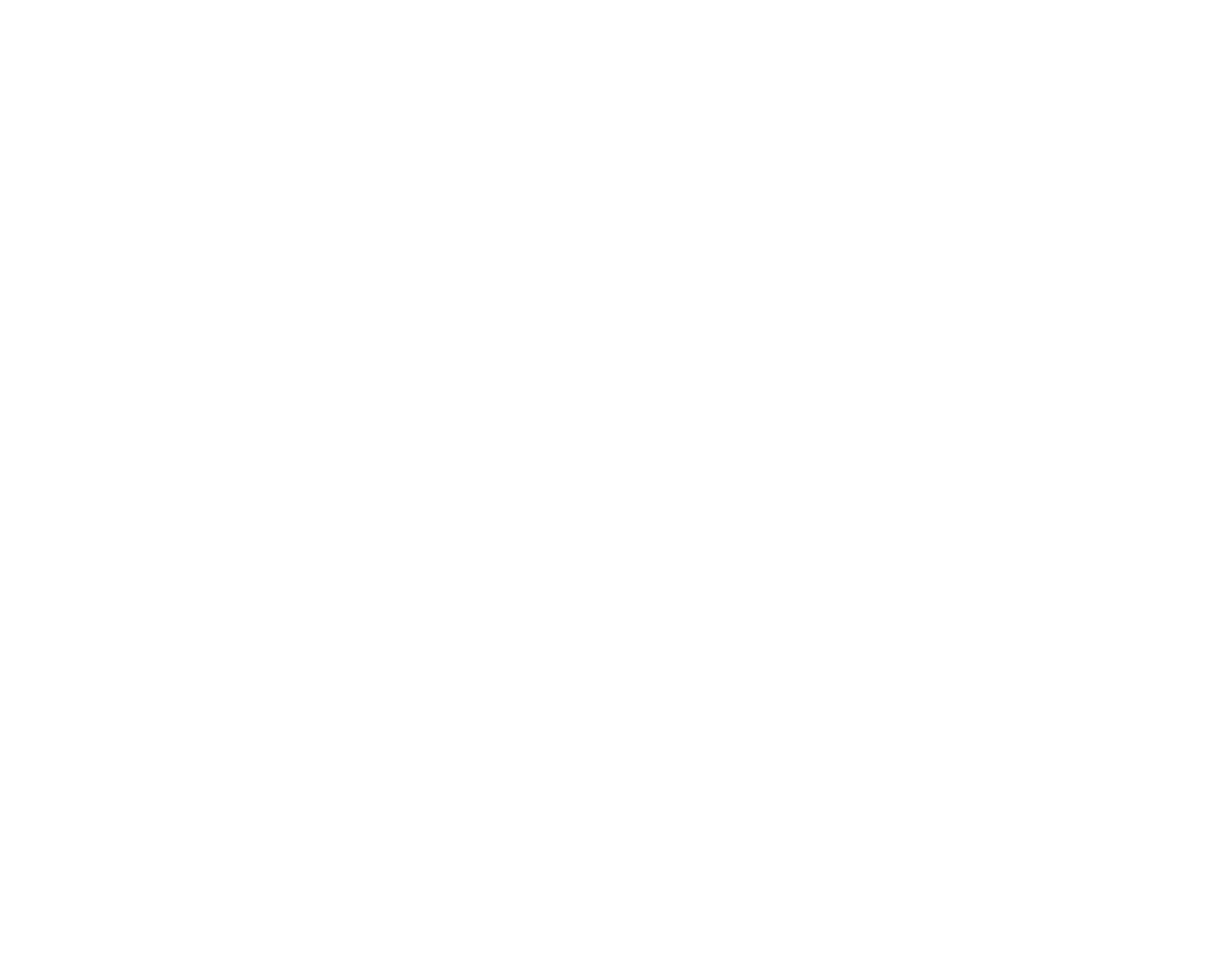
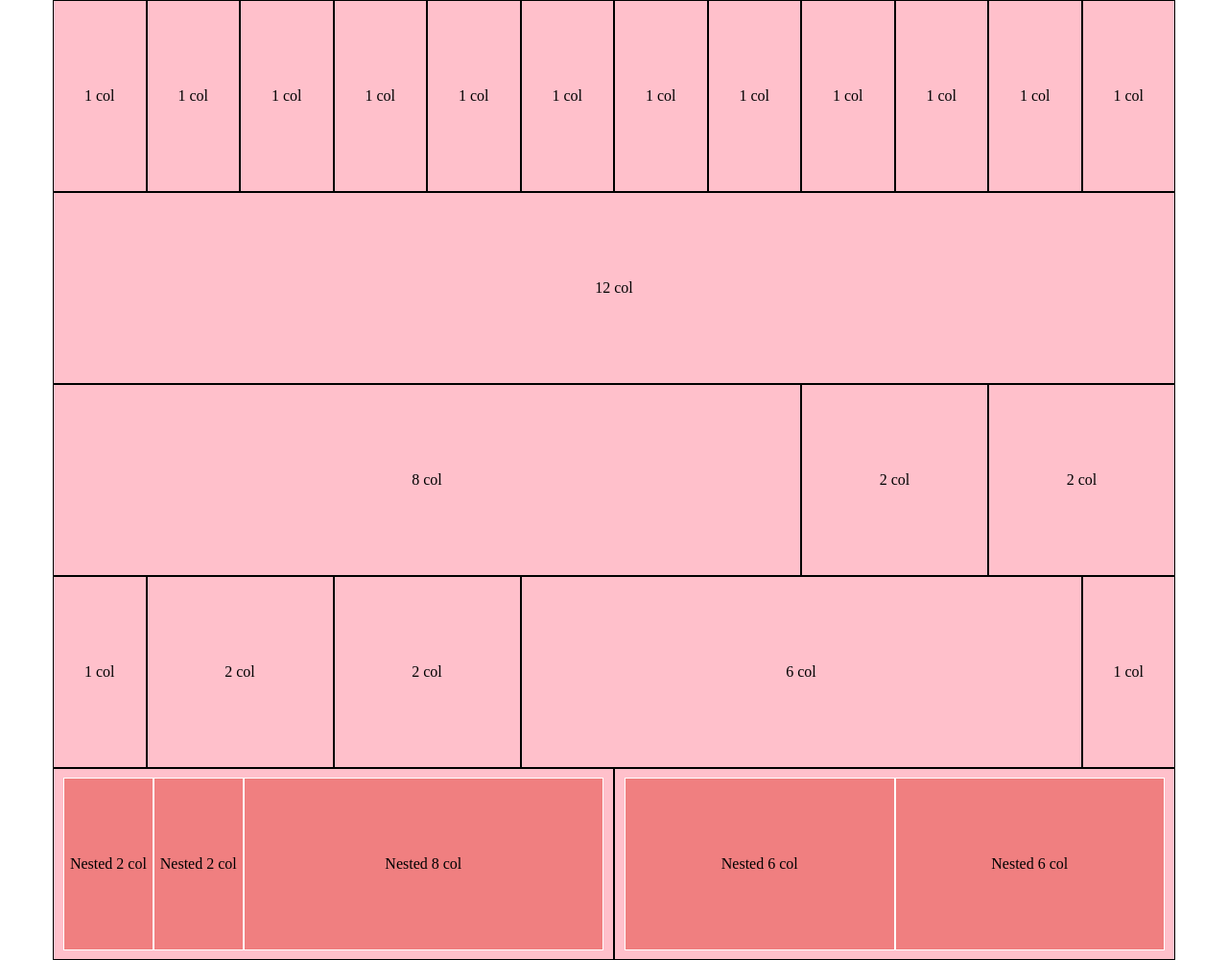
Before and after one commit to anto991nio/html-css-12bool, a plain HTML site: page index.html in a window 1280 px wide. Shown: the whole page at 96% size. Before the commit the page ends 800 px from the top, so only its background shows below. Drawn offline with Linux system fonts and the light colour scheme.

Commit message:
Termina esercizio

```diff
--- a/css/framework.css
+++ b/css/framework.css
@@ -13,6 +13,7 @@
     clear: both;
    }
 
+   /* Colonne */
    .col-1 {
     width: calc( 100% / 12);
    }
--- a/css/style.css
+++ b/css/style.css
@@ -0,0 +1,27 @@
+*{
+    box-sizing: border-box;
+    margin: 0;
+    padding: 0;
+}
+
+.container{
+    background-color: rgb(255, 192, 203);
+}
+
+/* altezza e colore ai bordi */
+.b-color {
+    border: black solid 1px;
+    padding: 90px 0;
+    text-align: center;
+}
+
+.nested{
+    background-color: rgb(240, 127, 128);
+    padding: 80px 0;
+    border: white solid 1px;
+    margin: -81px 0;
+}
+
+.row-nested{
+    padding: 0 10px;
+}
--- a/index.html
+++ b/index.html
@@ -9,6 +9,54 @@
     <title>html-css-12bool</title>
 </head>
 <body>
+    <div class="container">
+        <div class="row">
+            <div class="col-1 b-color">1 col</div>
+            <div class="col-1 b-color">1 col</div>
+            <div class="col-1 b-color">1 col</div>
+            <div class="col-1 b-color">1 col</div>
+            <div class="col-1 b-color">1 col</div>
+            <div class="col-1 b-color">1 col</div>
+            <div class="col-1 b-color">1 col</div>
+            <div class="col-1 b-color">1 col</div>
+            <div class="col-1 b-color">1 col</div>
+            <div class="col-1 b-color">1 col</div>
+            <div class="col-1 b-color">1 col</div>
+            <div class="col-1 b-color">1 col</div>
+        </div>
+        <div class="row">
+            <div class="col-12 b-color">12 col</div>
+        </div>
+        <div class="row">
+            <div class="col-8 b-color">8 col</div>
+            <div class="col-2 b-color">2 col</div>
+            <div class="col-2 b-color">2 col</div>
+        </div>
+        <div class="row">
+            <div class="col-1 b-color">1 col</div>
+            <div class="col-2 b-color">2 col</div>
+            <div class="col-2 b-color">2 col</div>
+            <div class="col-6 b-color">6 col</div>
+            <div class="col-1 b-color">1 col</div>
+        </div>
+
+        <div class="row">
+            <div class="col-6 b-color">
+                <div class="row-nested">
+                    <div class="col-2 nested">Nested 2 col</div>
+                    <div class="col-2 nested">Nested 2 col</div>
+                    <div class="col-8 nested">Nested 8 col</div>
+                </div>
+            </div>
+            <div class="col-6 b-color">
+                <div class="row-nested">
+                    <div class="col-6 nested">Nested 6 col</div>
+                    <div class="col-6 nested">Nested 6 col</div>
+                </div>
+            </div>
+        </div>
+    </div>
+
 
 </body>
 </html>
```
